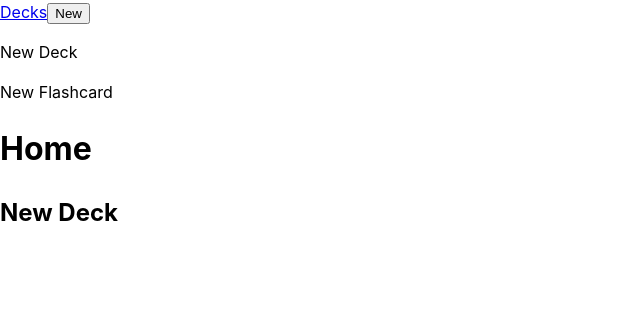
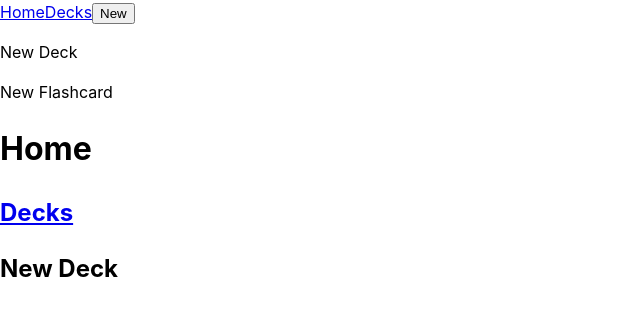
Before and after one commit to joshuanelsondev/flashcard-app, a React (Vite) app in the folder client/: page / in a window 1280 px wide. Shown: the top 316 px of the page, without its empty margins (0-640 px from the left). Built offline with nearby package versions, Linux system fonts and the light colour scheme.

Commit message:
refactor: rename NewButton component to Nav component

```diff
--- a/client/src/components/Layout.jsx
+++ b/client/src/components/Layout.jsx
@@ -1,11 +1,11 @@
 // src/components/Layout.jsx
 import { Outlet } from 'react-router-dom'
-import NewButton from './NewButton.jsx'
+import Nav from './Nav.jsx'
 
-export default function Layout () {
+export default function Layout() {
   return (
     <>
-      <NewButton />
+      <Nav />
       <div>
         <Outlet />
       </div>
--- a/client/src/components/NewButton.jsx
+++ b/client/src/components/Nav.jsx
@@ -1,9 +1,10 @@
-// src/components/NewButton.jsx
+// src/components/Nav.jsx
 import { Link } from 'react-router-dom'
 
-export default function NewButton() {
+export default function Nav() {
   return (
     <div>
+      <Link to={'/'}>Home</Link>
       <Link to={'/decks'}>Decks</Link>
       <button>New</button>
       <div>
--- a/client/src/pages/Home.jsx
+++ b/client/src/pages/Home.jsx
@@ -1,9 +1,13 @@
 // src/pages/Home.jsx
+import { Link } from 'react-router-dom'
 
 export default function Home() {
   return (
     <div>
       <h1>Home</h1>
+      <Link to={'/decks'}>
+        <h2>Decks</h2>
+      </Link>
       <div>
         <h2>New Deck</h2>
       </div>
```
